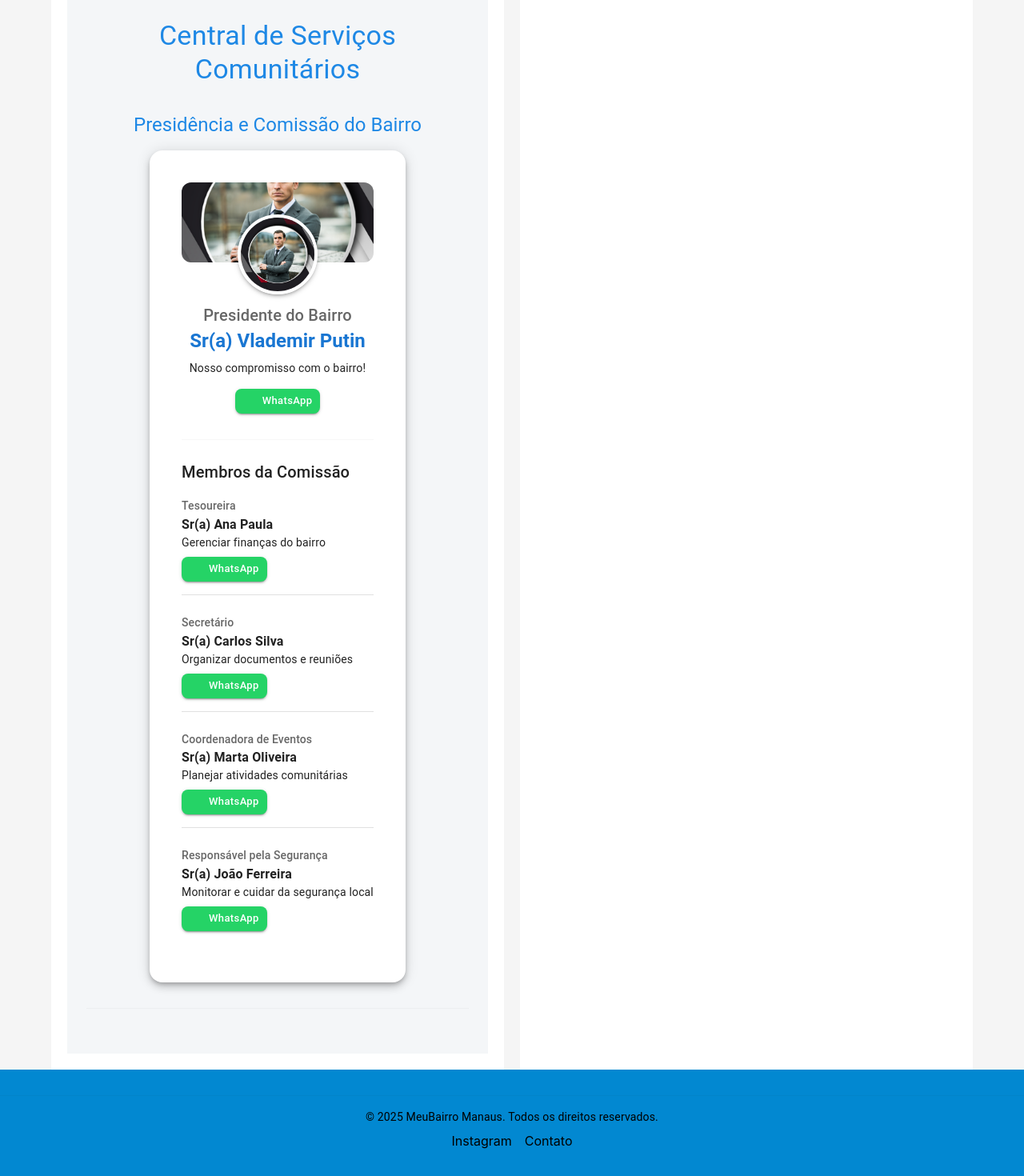
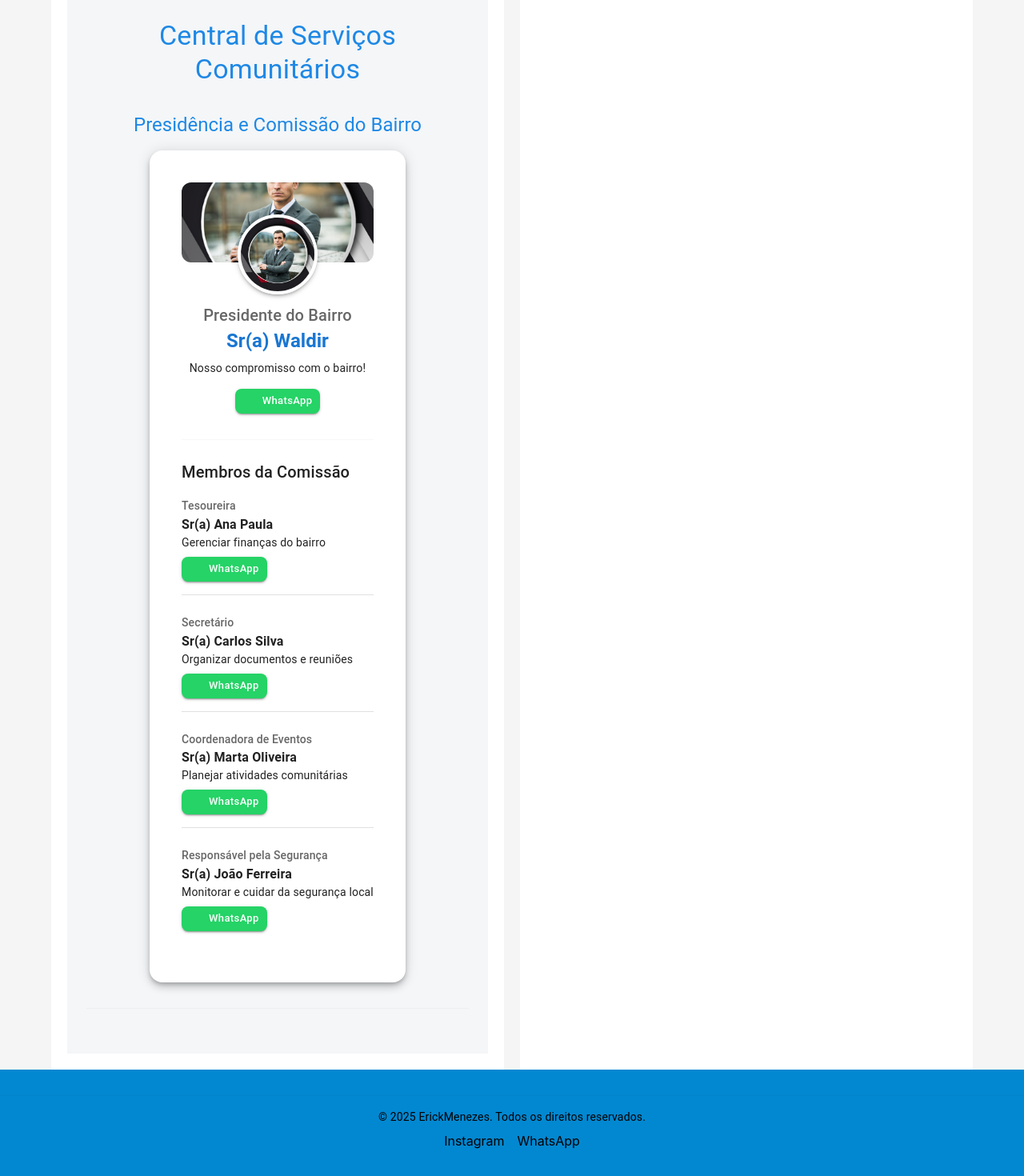
Before and after one commit to ErickMenezes321995/bairro-manaus, a React (Create React App) app: page / in a window 1280 px wide. Shown: the part 2720-4190 px from the top of the page at 80% size. Built offline with nearby package versions, Linux system fonts and the light colour scheme; no server answers; some icons are missing.

Commit message:
alterações

```diff
--- a/src/Components/Footer/Footer.js
+++ b/src/Components/Footer/Footer.js
@@ -17,23 +17,26 @@ const Footer = () => {
     >
       <Divider sx={{ mb: 2 }} />
       <Typography variant="body2" sx={{ mb: 1 }}>
-        &copy; {new Date().getFullYear()} MeuBairro Manaus. Todos os direitos reservados.
+        &copy; {new Date().getFullYear()} ErickMenezes. Todos os direitos reservados.
       </Typography>
       <Box>
         <Link
-          href="https://www.instagram.com/seubairro"
+          href="#https://www.instagram.com/seubairro"
           color="inherit"
           sx={{ mr: 2, textDecoration: 'none' }}
         >
           Instagram
         </Link>
         <Link
-          href="mailto:contato@meubairro.com"
+          href="https://wa.me/5592993847070?text=Olá, gostaria de informações sobre o site!"
+          target="_blank"
+          rel="noopener noreferrer"
           color="inherit"
           sx={{ textDecoration: 'none' }}
         >
-          Contato
+          WhatsApp
         </Link>
+
       </Box>
     </Box>
   );
--- a/src/Components/Importantes/index.js
+++ b/src/Components/Importantes/index.js
@@ -21,7 +21,7 @@ function Importantes() {
     {
       img: imege,
       Cargo: 'Presidente do Bairro',
-      nome: 'Sr(a) Vlademir Putin',
+      nome: 'Sr(a) Waldir',
       Missão: 'Nosso compromisso com o bairro!',
       numero: '5511999999999'
     }
```
